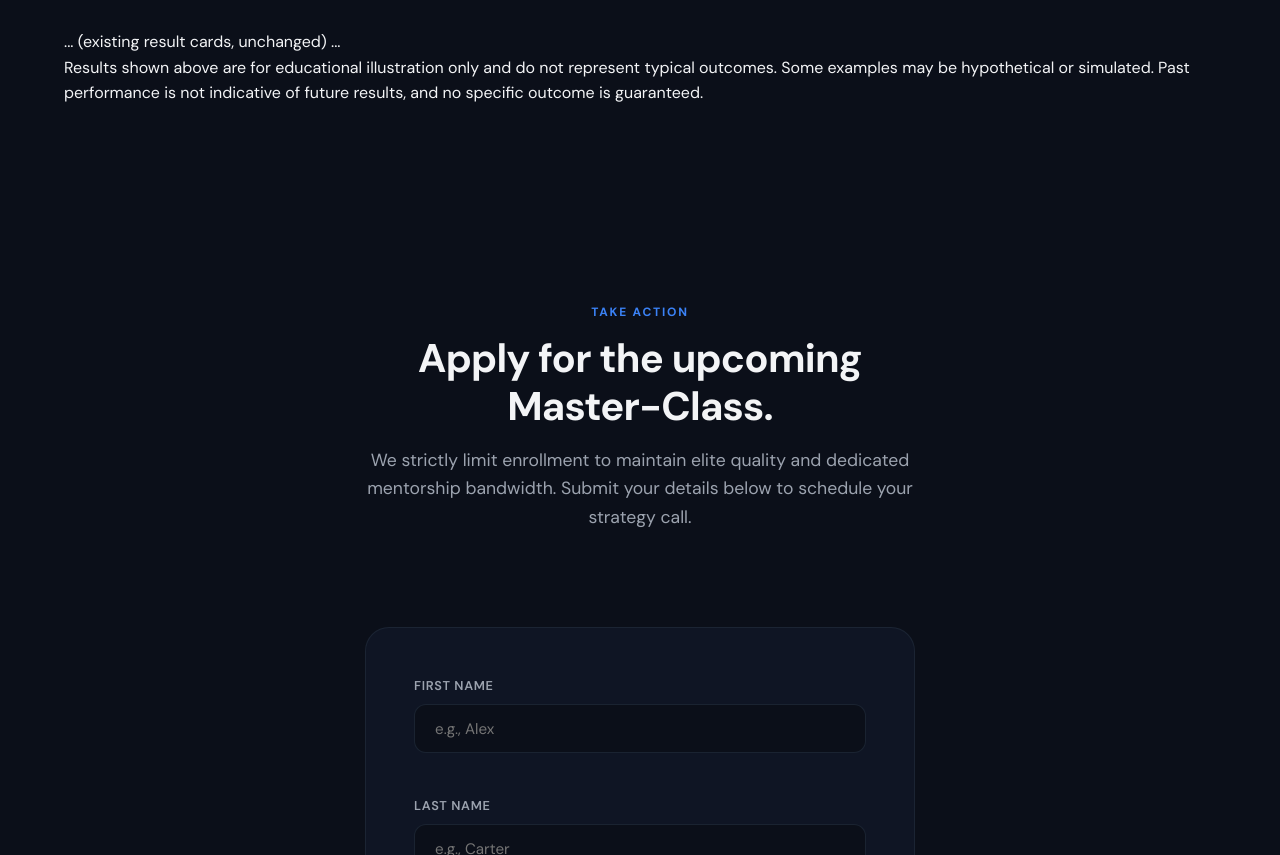
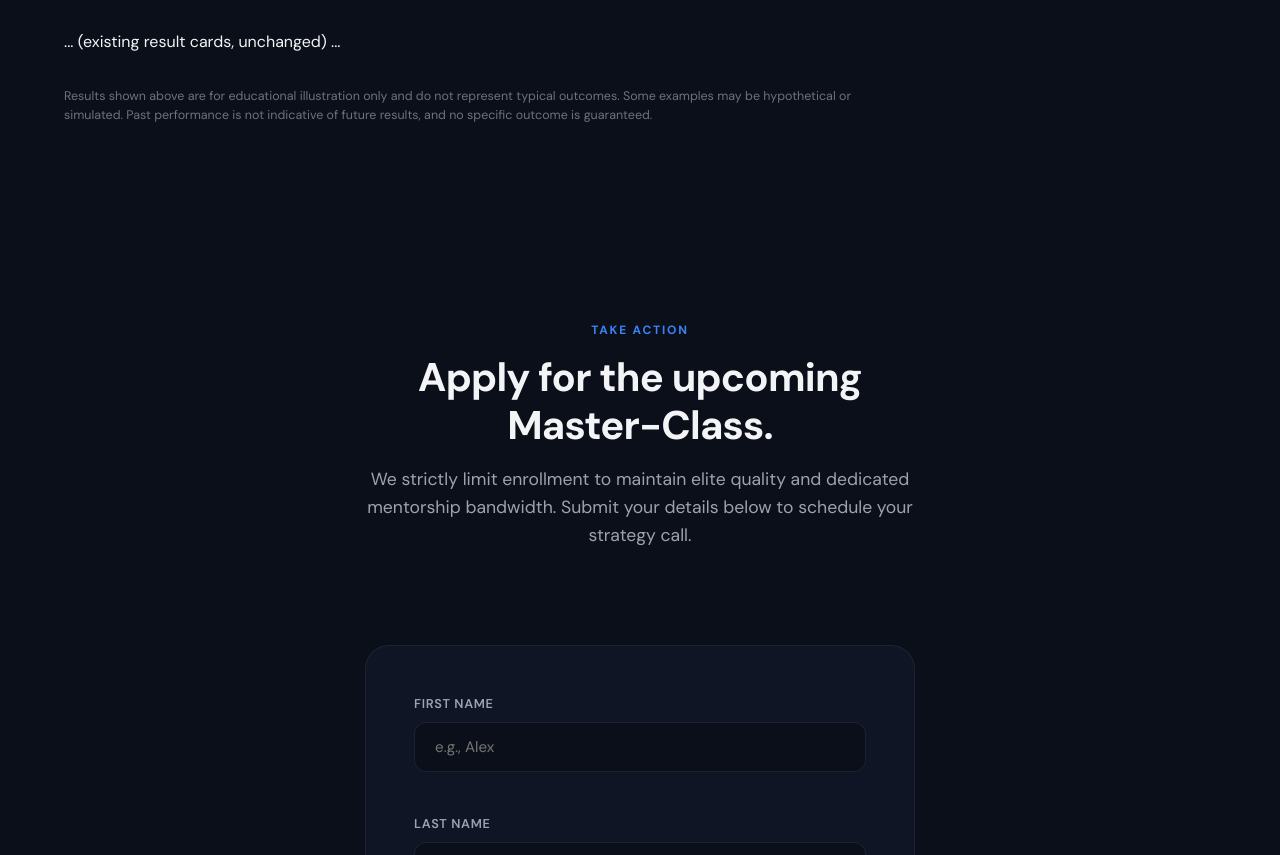
Before and after one commit to TeredaTrades/teredatrades-website, a plain HTML site: page index.html in a window 1280 px wide. Shown: the part 4318-5173 px from the top of the page. Drawn offline with Linux system fonts and the light colour scheme.

Commit message:
Update styles.css

```diff
--- a/styles.css
+++ b/styles.css
@@ -938,3 +938,10 @@
   transform: scale(1.1);
 }
 .nowrap { white-space: nowrap; }
+.results-disclaimer {
+  margin-top: 2rem;
+  font-size: 0.78rem;
+  color: var(--text-dark);
+  line-height: 1.5;
+  max-width: 800px;
+}
```
